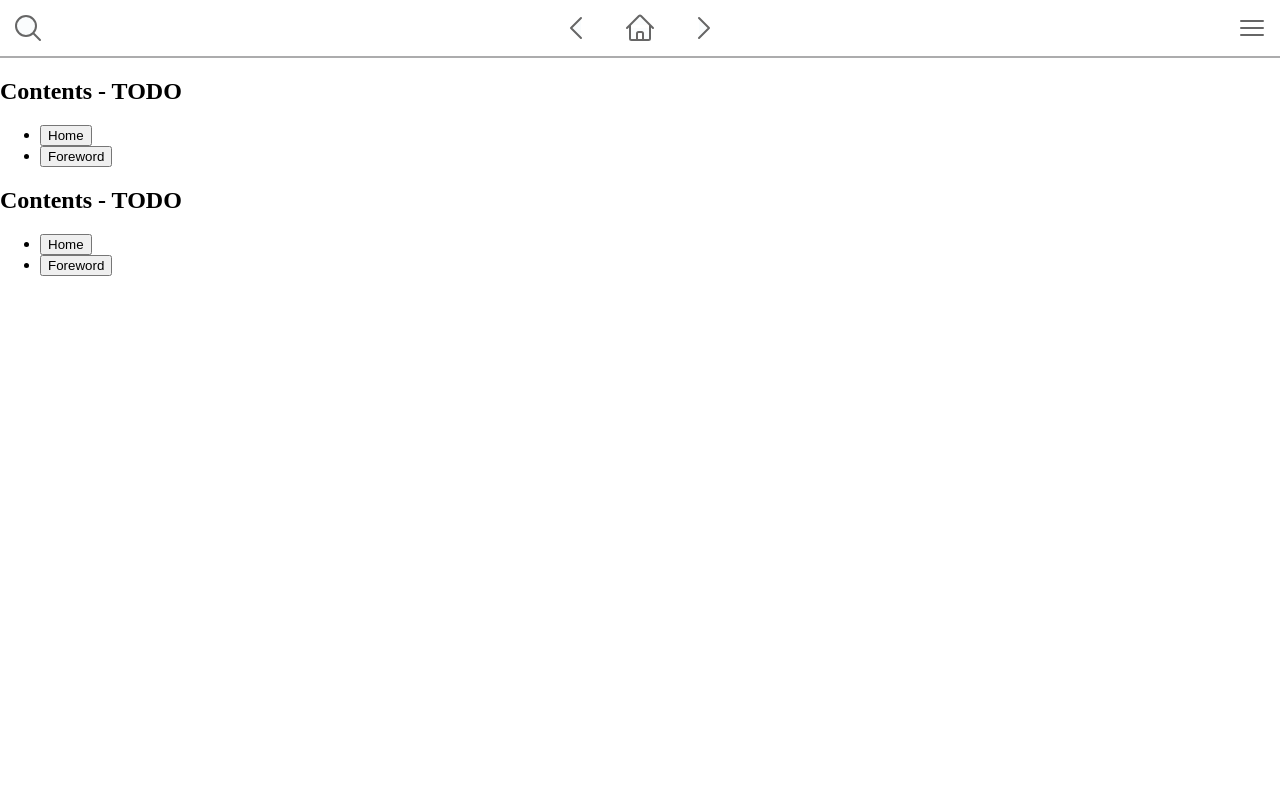
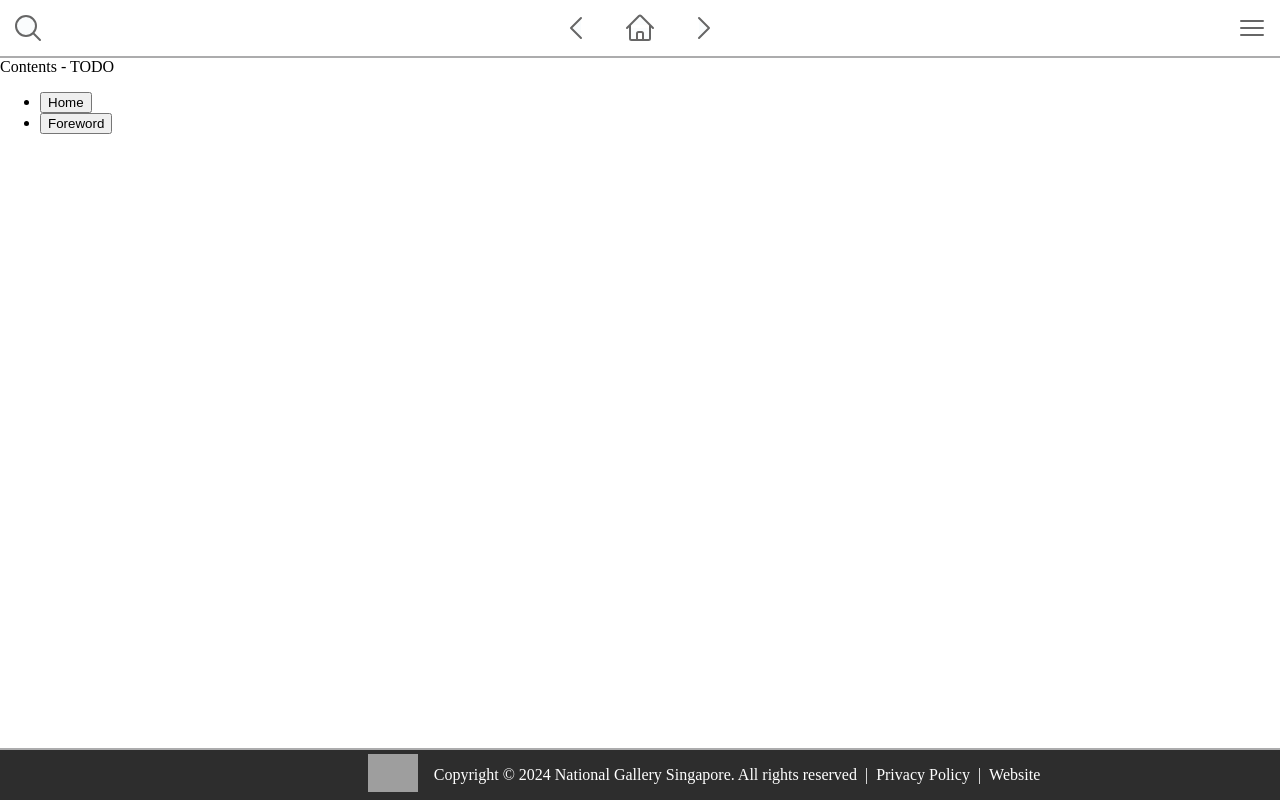
Before and after one commit to michac789/ngs-living-pictures, a React (Create React App) app: page /content in a window 1280 px wide. Built offline with nearby package versions, Linux system fonts and the light colour scheme; grey boxes are pictures that could not be loaded.

Commit message:
feat: add footer in page layout

```diff
--- a/src/pages/Content/Content.tsx
+++ b/src/pages/Content/Content.tsx
@@ -16,8 +16,8 @@ const Content = () => {
   ];
 
   return (
-    <div>
-      <h2>Contents - TODO</h2>
+    <>
+      Contents - TODO
       <ul>
         {links.map((link) => (
           <li key={link.path}>
@@ -27,7 +27,7 @@ const Content = () => {
           </li>
         ))}
       </ul>
-    </div>
+    </>
   );
 }
 export default Content;
--- a/src/pages/Home/Home.tsx
+++ b/src/pages/Home/Home.tsx
@@ -9,14 +9,12 @@ const Home = () => {
   }
 
   return (
-    <div>
-      <h3>
-        Home - TODO
-      </h3>
+    <>
+      Home - TODO
       <button onClick={handleNext}>
         Enter
       </button>
-    </div>
+    </>
   );
 }
 export default Home;
--- /dev/null
+++ b/src/pages/PageLayout/Footer.tsx
@@ -0,0 +1,34 @@
+import React from "react";
+import { FooterContainer } from "./FooterStyle";
+
+export const Footer = () => {
+  return (
+    <FooterContainer>
+      <div>
+      <img
+        src="https://www.nationalgallery.sg/nationalgallery-og.png"
+        alt="National Gallery Singapore Logo"
+        style={{
+          width: "50px",
+          marginRight: "8px",
+        }}
+      />
+      </div>
+      <div>
+        Copyright &copy; 2024 National Gallery Singapore. All rights reserved
+      </div>
+      <div>
+        |
+      </div>
+      <div>
+        Privacy Policy
+      </div>
+      <div>
+        |
+      </div>
+      <div>
+        Website
+      </div>
+    </FooterContainer>
+  );
+};
--- /dev/null
+++ b/src/pages/PageLayout/FooterStyle.ts
@@ -0,0 +1,18 @@
+import styled from "styled-components";
+import { colors } from "../../constants/colors";
+
+export const FooterContainer = styled.div`
+  display: flex;
+  flex-direction: row;
+  align-items: center;
+  justify-content: center;
+
+  width: auto;
+  height: 50px;
+  padding-left: 10%;
+  gap: 8px;
+
+  background-color: ${colors.Neutral800};
+  border-top: 2px solid #acacad;
+  color: white;
+`;
--- a/src/pages/PageLayout/Navbar.tsx
+++ b/src/pages/PageLayout/Navbar.tsx
@@ -1,5 +1,5 @@
 import React from "react";
-import { Outlet, useLocation, useNavigate } from "react-router-dom";
+import { useLocation, useNavigate } from "react-router-dom";
 import { NavbarCenterWrapper, NavbarContainer, StyledNavbarIcon } from "./NavbarStyle";
 
 export const Navbar = () => {
@@ -26,7 +26,6 @@ export const Navbar = () => {
         </NavbarCenterWrapper>
         <StyledNavbarIcon name="hi-bars-3" size="32px" />
       </NavbarContainer>
-      <Outlet />
     </>
   );
 };
--- a/src/pages/PageLayout/PageLayout.tsx
+++ b/src/pages/PageLayout/PageLayout.tsx
@@ -1,12 +1,17 @@
 import React from "react";
 import { Outlet } from "react-router-dom";
+import { Footer } from "./Footer";
 import { Navbar } from "./Navbar";
+import { MainContainer } from "./PageLayoutStyle";
 
 const PageLayout = () => {
   return (
     <>
       <Navbar />
-      <Outlet />
+      <MainContainer>
+        <Outlet />
+      </MainContainer>
+      <Footer />
     </>
   );
 }
--- /dev/null
+++ b/src/pages/PageLayout/PageLayoutStyle.ts
@@ -0,0 +1,5 @@
+import styled from "styled-components";
+
+export const MainContainer = styled.div`
+  min-height: calc(100vh - 110px);
+`;
```
